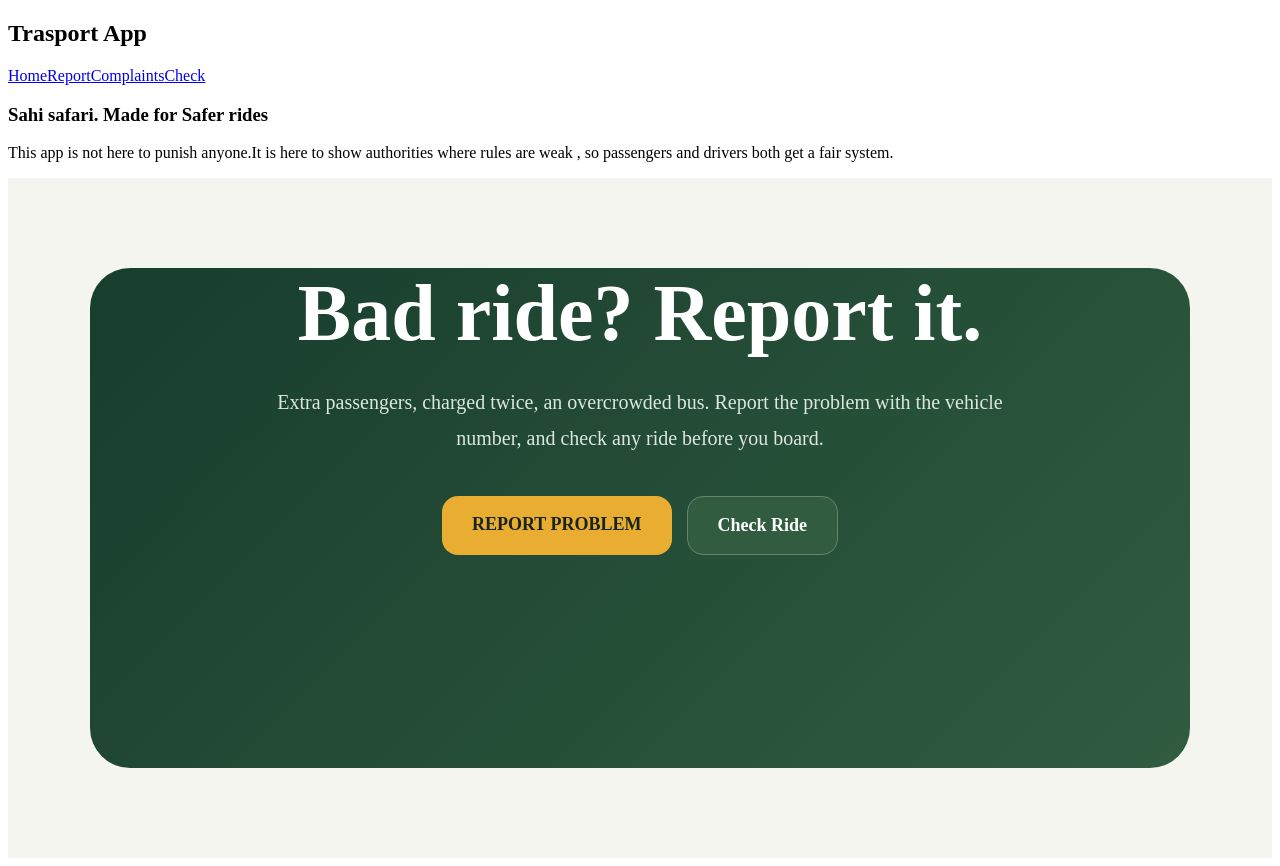
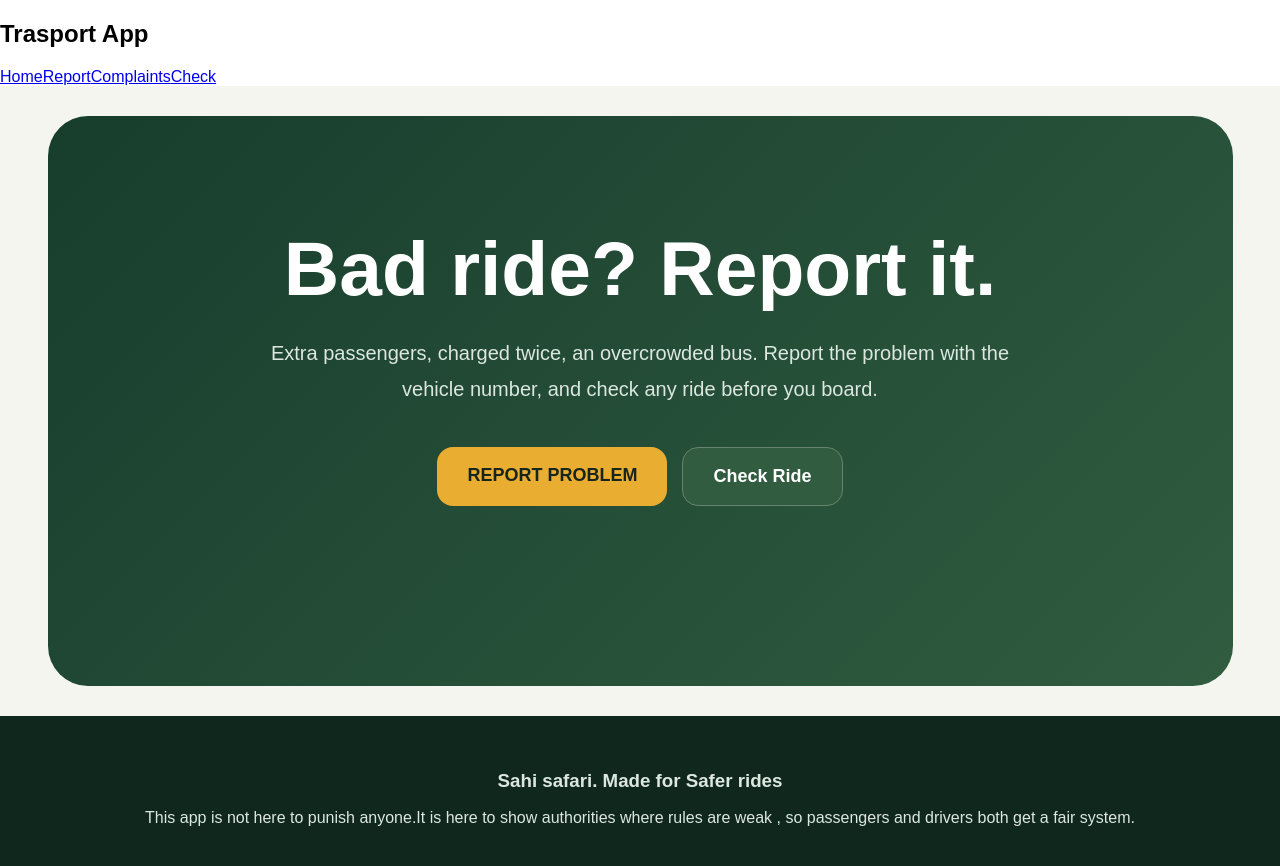
Before and after one commit to NutanShinde8926/trasport-app, a React (Vite) app: page / in a window 1280 px wide. Built offline with nearby package versions, Linux system fonts and the light colour scheme.

Commit message:
home footer is aslo done almost

```diff
--- a/src/App.jsx
+++ b/src/App.jsx
@@ -10,13 +10,13 @@ const App = () =>{
   return(
     <div>
     <Navbar />
-    <Footer />
     <Routes>
       <Route path="/" element={<Home />}/>
       <Route path="/report" element={<Report />}/>
       <Route path="/complaints" element={<Complaints/>} />
       <Route path="/check" element={< Check/>} />
     </Routes>
+    <Footer />
     </div>
   )
 }
--- a/src/components/Footer.jsx
+++ b/src/components/Footer.jsx
@@ -7,6 +7,6 @@ const Footer = () =>{
                 passengers and drivers both get a fair system.
             </p>
         </footer>
-    )
-}
+    );
+};
 export default Footer;
--- a/src/index.css
+++ b/src/index.css
@@ -1,3 +1,29 @@
+* {
+    box-sizing: border-box;
+}
+
+body {
+    margin: 0;
+    font-family: Arial, sans-serif;
+}
+
+#root {
+    min-height: 100vh;
+}
+#root {
+    display: flex;
+    flex-direction: column;
+    min-height: 100vh;
+}
+
+main {
+    flex: 1;
+}
+
+
+
+/*HOME*/
+
 .Home{
     min-height: 75vh;
     background-color: #f4f5ee;
@@ -5,11 +31,13 @@
 }
 
 .hero{
-    background: linear-gradient(135deg,#173d2d,#315c40);
+    background: linear-gradient(135deg, #173d2d, #315c40);
     color: white;
-    max-width: 1100px;
-    min-height: 500px;
-    margin: 60px auto;
+    width: 100%;
+    max-width: 1185px;
+    min-height: 570px;
+    margin: 0 auto;
+    padding: 110px 50px;
     border-radius: 40px;
     text-align: center;
 }
@@ -18,6 +46,9 @@
     font-size: 80px; /* make letter big */
     font-weight: 800;
     margin-bottom: 25px;
+    font-size: clamp(48px, 6vw, 96px);
+    line-height: 1.1;
+    margin: 0 0 25px;
 }
 .hero p{
     font-size: 20px;
@@ -52,3 +83,23 @@
     transform: translateY(-3px); /*button thoda upar move karega.*/
     filter: brightness(1.08); /*button slightly brighter hoga.*/
 }
+
+/*FOOTER*/
+.footer{
+    background-color: #10271e;
+    color: #dce7df;
+    text-align: center;
+    padding: 35px 25px;
+    width: 100%;
+}
+
+.footer h3 {
+    margin-bottom: 12px;
+}
+
+.footer p {
+    max-width: 1100px;
+    margin: 0 auto;
+    line-height: 1.7;
+
+}
```
